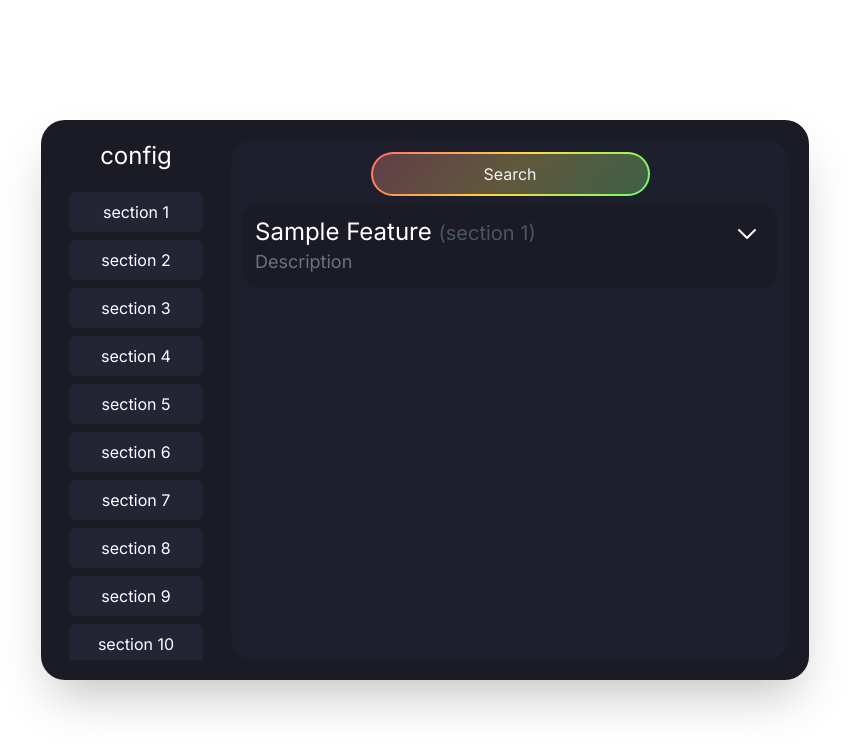
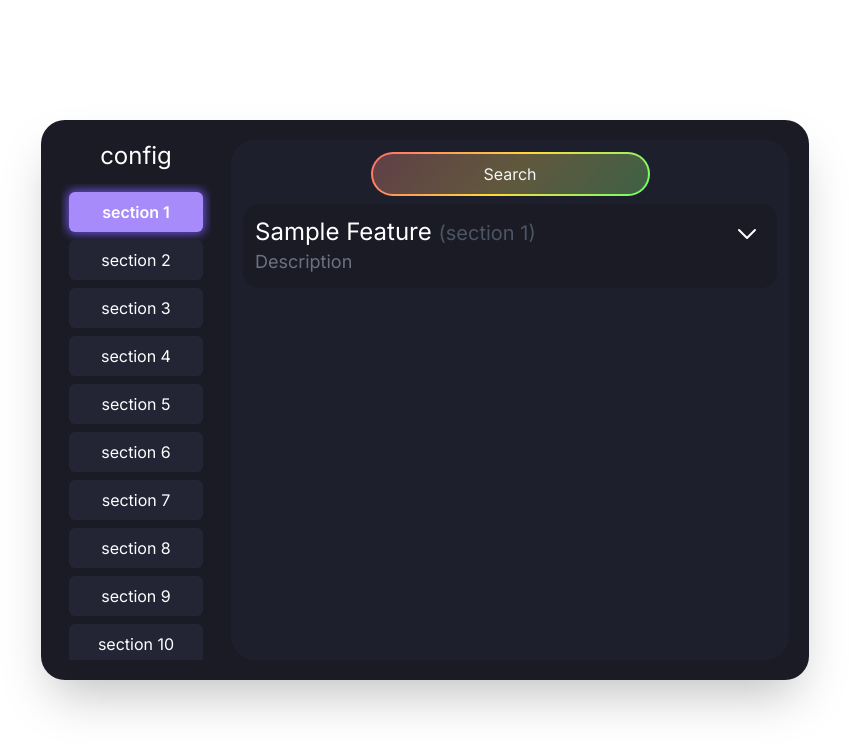
Before and after one commit to aesthetic0001/json-clickgui, a React (Create React App) app: page / in a window 1280 px wide. Shown: the top 752 px of the page, without its empty margins (215-1064 px from the left). Built offline with nearby package versions, Linux system fonts and the light colour scheme.

Commit message:
added active section switching

```diff
--- a/src/components/clickGUI.jsx
+++ b/src/components/clickGUI.jsx
@@ -17,19 +17,18 @@ export default function ClickGUI({title}) {
                 exit={{opacity: 0, scale: 0}}
                 className="relative flex flex-col gap-x-5 gap-y-2 w-[60%] h-[70%] p-5 bg-sidebar-bg text-text-primary rounded-3xl shadow-2xl z-0"
             >
+                <ActiveSectionContextProvider initialSection="section 1">
                 <div className="flex flex-row gap-x-5 h-full items-center">
                     <div className="flex flex-col gap-y-3 h-full w-full max-w-[150px]">
                         <h1 className="justify-self-center self-center text-2xl">
                             {title}
                         </h1>
                         <div className="flex flex-col items-center gap-y-2 overflow-y-scroll h-full p-2 no-scrollbar">
-                            <ActiveSectionContextProvider>
                                 {
                                     Array.from(Array(10).keys()).map((i) => {
                                         return <SectionHeader title={`section ${i + 1}`} key={i}/>
                                     })
                                 }
-                            </ActiveSectionContextProvider>
                         </div>
                     </div>
                     <div className="relative w-full h-full flex flex-col">
@@ -64,6 +63,7 @@ export default function ClickGUI({title}) {
                         </div>
                     </div>
                 </div>
+                </ActiveSectionContextProvider>
             </motion.div>
         </AnimatePresence>
     );
--- a/src/components/feature.jsx
+++ b/src/components/feature.jsx
@@ -1,14 +1,16 @@
 import useWindowSize from "../hooks/windowSize";
 import {useState} from "react";
 import clsx from "clsx";
+import {useActiveSectionContext} from "../context/sectionContext";
 
 export default function Feature({name, description, section, children}) {
     const [collapsed, setCollapsed] = useState(true);
+    const {activeSection} = useActiveSectionContext();
 
     const size = useWindowSize();
 
     return (
-        <div
+        activeSection === section && <div
             className="relative bg-sidebar-bg p-3 mx-3 h-fit rounded-2xl select-none"
             tabIndex={0}>
             <div onClick={
--- a/src/context/sectionContext.jsx
+++ b/src/context/sectionContext.jsx
@@ -2,8 +2,8 @@ import React, {createContext, useContext, useState} from "react";
 
 export const ActiveSectionContext = createContext(null);
 
-export default function ActiveSectionContextProvider({children}) {
-    const [activeSection, setActiveSection] = useState(null);
+export default function ActiveSectionContextProvider({initialSection, children}) {
+    const [activeSection, setActiveSection] = useState(initialSection);
 
     return (
         <ActiveSectionContext.Provider
```
